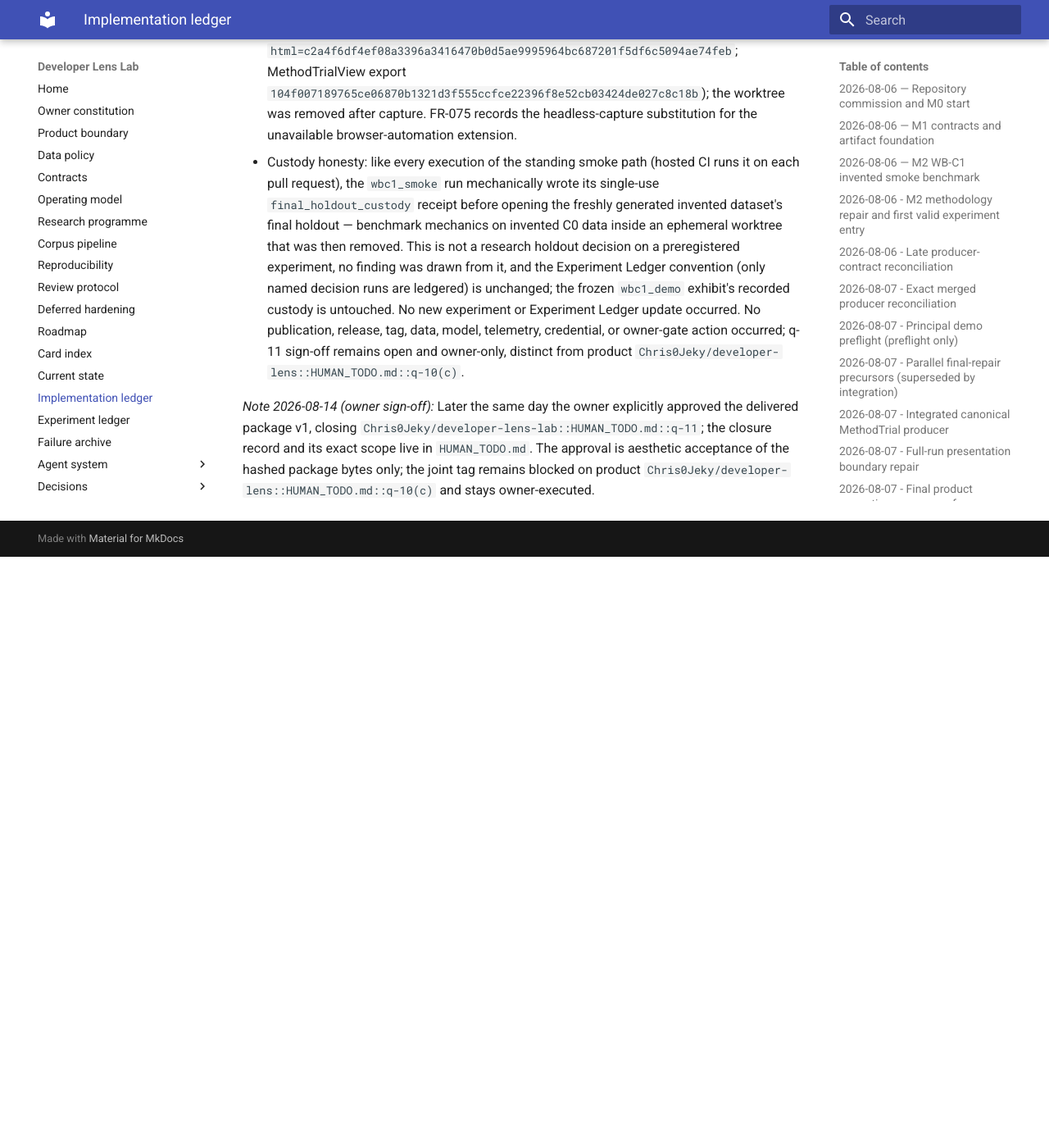
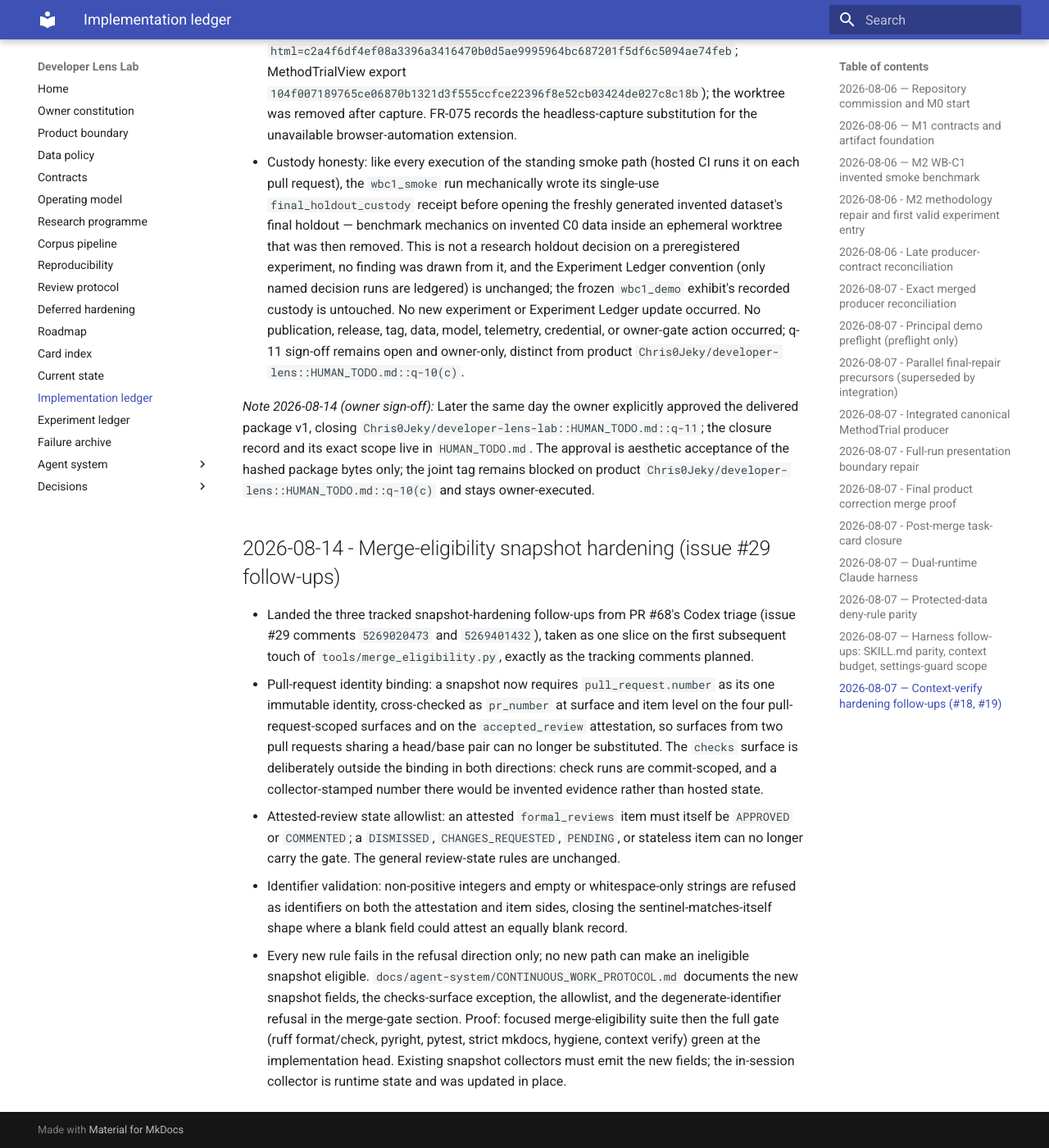
Before and after one commit to Chris0Jeky/developer-lens-lab, an MkDocs documentation site: the page built from docs/IMPLEMENTATION_LEDGER.md, in a window 1280 px wide and 1400 px high, scrolled down 38299 px. Shown: the whole window at 82% size. Built offline with MkDocs 1.6.1 and Material for MkDocs 9.7.7, drawn with Linux system fonts in a browser that asks for light colours; before the commit the page ends 38978 px from its top, so only the background shows below that.

Commit message:
docs: ledger and state record for the snapshot hardening slice
Claude-Session: https://claude.ai/code/session_013UrXm6JjTRf6vqucmpDb3t

```diff
--- a/docs/CURRENT_STATE.md
+++ b/docs/CURRENT_STATE.md
@@ -42,8 +42,10 @@ active_wave:
       q-11 screenshot/video package v1 is delivered and owner-approved (see
       `delivered.q11_media_package`). PR #65 remains PARKED and not
       merge-sound after two review rounds; its exact resume reference remains issue #29 comment
-      `5243827843` and PR #65 comment `5243827873`. The in-flight slice is the q-11 sign-off
-      record on branch `docs/q11-signoff-20260814`.
+      `5243827843` and PR #65 comment `5243827873`. The q-11 sign-off record is DELIVERED through
+      merged PR #80 (see `delivered.q11_signoff_record`). The in-flight slice is the three tracked
+      merge-eligibility hardening follow-ups on branch
+      `hardening/merge-eligibility-snapshot-20260814`.
 delivered:
   - changelog_sync: >-
       DONE — PR #78 merged 2026-08-14T09:36:18Z as
@@ -64,6 +66,15 @@ delivered:
       records the exact contents, SHA-256 digests, and transformation disclosures; FR-075 records
       the headless-capture substitution. The sign-off records aesthetic acceptance only and
       authorizes no release, publication, or tag.
+  - q11_signoff_record: >-
+      DONE — PR #80 merged 2026-08-14T12:01:27Z as
+      `672bd8e148b2cbc32bb956cb202aa17e43506c7e`: `HUMAN_TODO.md` q-11 is `[x]` with the approval's
+      exact scope, this artifact and the implementation ledger record the closure, and the sole
+      remaining joint-tag blocker is product `Chris0Jeky/developer-lens::HUMAN_TODO.md::q-10(c)`.
+      Proof: full local gate, hosted `Prove the lab` green at all three heads and the merge
+      commit, a MERGE-SOUND/CONFIRMED review sequence with an exact-head attestation comment,
+      Codex triage with resolved threads, an `eligible: true` report after the aging floor, and
+      clean immediate and delayed post-merge sweeps (issue #29 checkpoint `5293052472`).
   - lane_p_release_review: >-
       DONE — the frozen Method Trial v1 C0 exhibit is tracked staging on main. PR #75 merged
       2026-08-14T07:19Z as `8ac0cb431130a5004d3f8a8e8adcf0dcc37615ca`, preserving five reviewed
@@ -234,9 +245,13 @@ next_safe_slice: >-
   Lab `Chris0Jeky/developer-lens-lab::HUMAN_TODO.md::q-11` aesthetic sign-off is CLOSED by the
   2026-08-14 owner approval. The only remaining joint-tag blocker is the distinct product release
   gate `Chris0Jeky/developer-lens::HUMAN_TODO.md::q-10(c)`; when it closes, the tag decision is
-  handed back to the owner, never agent-executed. The natural next agent slice is the three
-  tracked helper-hardening follow-ups on issue #29 comments `5269020473` and `5269401432`
-  (PR-identity binding, dismissed-review state allowlist, identifier validation). FR-062 remains
+  handed back to the owner, never agent-executed. The three tracked helper-hardening follow-ups
+  from issue #29 comments `5269020473` and `5269401432` (PR-identity binding, dismissed-review
+  state allowlist, identifier validation) are IN FLIGHT on branch
+  `hardening/merge-eligibility-snapshot-20260814`; land that branch through the ordinary PR gate
+  before opening new work. After it lands the remaining agent work is minor: the deferred
+  conditional-phrasing touch in the cross-repo contract and maintenance protocol docs, and the
+  parked PR #65 reference. FR-062 remains
   true for shell `gh api graphql`, but a connector-equipped session may use its thread-aware route
   to collect `review_threads` with `is_resolved` and `is_outdated`. Do not infer that every runtime
   has that connector route: without a collectible surface the helper still refuses eligibility,
@@ -301,7 +316,8 @@ blockers: >-
   No dependency-alert blocker remains: issue #5 is closed and the post-merge alert count is zero.
   The merge-eligibility helper, Lane-P staging, changelog synchronisation, and q-11 media package
   are all DELIVERED and no longer block. The three tracked
-  helper-hardening follow-ups on issue #29 are later work. Lab
+  helper-hardening follow-ups on issue #29 are in flight on branch
+  `hardening/merge-eligibility-snapshot-20260814`. Lab
   Chris0Jeky/developer-lens-lab::HUMAN_TODO.md::q-11 is closed; the joint tag remains blocked on
   Chris0Jeky/developer-lens::HUMAN_TODO.md::q-10(c) alone, and no tag is authorized.
   Chris0Jeky/developer-lens-lab::HUMAN_TODO.md::q-13 cleanup is open but does not block these C0
@@ -314,9 +330,11 @@ late_review_debt: >-
   even though LAB-WBC1-06 is DONE.
 exact_resume_point: >-
   Resume with the live SENSE/RECONCILE described in `next_safe_slice`, not with another PR #65 fix
-  push. The in-flight slice is branch `docs/q11-signoff-20260814` (recording the 2026-08-14 owner
-  approval that closes `Chris0Jeky/developer-lens-lab::HUMAN_TODO.md::q-11`); land it through the
-  ordinary PR gate. The pre-tag agent remainder is complete and
+  push. The in-flight slice is branch `hardening/merge-eligibility-snapshot-20260814` (the three
+  tracked merge-eligibility hardening follow-ups from issue #29 comments `5269020473` and
+  `5269401432`); land it through the ordinary PR gate, remembering that from this slice onward the
+  helper requires the snapshot's `pull_request`/`pr_number` identity fields. The pre-tag agent
+  remainder is complete and
   `Chris0Jeky/developer-lens-lab::HUMAN_TODO.md::q-11` is closed; the only remaining
   joint-tag blocker is product `Chris0Jeky/developer-lens::HUMAN_TODO.md::q-10(c)`, after which
   the joint tag decision is
--- a/docs/IMPLEMENTATION_LEDGER.md
+++ b/docs/IMPLEMENTATION_LEDGER.md
@@ -1273,3 +1273,28 @@ delivered package v1, closing `Chris0Jeky/developer-lens-lab::HUMAN_TODO.md::q-1
 record and its exact scope live in `HUMAN_TODO.md`. The approval is aesthetic acceptance of the
 hashed package bytes only; the joint tag remains blocked on product
 `Chris0Jeky/developer-lens::HUMAN_TODO.md::q-10(c)` and stays owner-executed.
+
+## 2026-08-14 - Merge-eligibility snapshot hardening (issue #29 follow-ups)
+
+- Landed the three tracked snapshot-hardening follow-ups from PR #68's Codex triage (issue #29
+  comments `5269020473` and `5269401432`), taken as one slice on the first subsequent touch of
+  `tools/merge_eligibility.py`, exactly as the tracking comments planned.
+- Pull-request identity binding: a snapshot now requires `pull_request.number` as its one
+  immutable identity, cross-checked as `pr_number` at surface and item level on the four
+  pull-request-scoped surfaces and on the `accepted_review` attestation, so surfaces from two
+  pull requests sharing a head/base pair can no longer be substituted. The `checks` surface is
+  deliberately outside the binding in both directions: check runs are commit-scoped, and a
+  collector-stamped number there would be invented evidence rather than hosted state.
+- Attested-review state allowlist: an attested `formal_reviews` item must itself be `APPROVED`
+  or `COMMENTED`; a `DISMISSED`, `CHANGES_REQUESTED`, `PENDING`, or stateless item can no longer
+  carry the gate. The general review-state rules are unchanged.
+- Identifier validation: non-positive integers and empty or whitespace-only strings are refused
+  as identifiers on both the attestation and item sides, closing the sentinel-matches-itself
+  shape where a blank field could attest an equally blank record.
+- Every new rule fails in the refusal direction only; no new path can make an ineligible
+  snapshot eligible. `docs/agent-system/CONTINUOUS_WORK_PROTOCOL.md` documents the new snapshot
+  fields, the checks-surface exception, the allowlist, and the degenerate-identifier refusal in
+  the merge-gate section. Proof: focused merge-eligibility suite then the full gate (ruff
+  format/check, pyright, pytest, strict mkdocs, hygiene, context verify) green at the
+  implementation head. Existing snapshot collectors must emit the new fields; the in-session
+  collector is runtime state and was updated in place.
```
